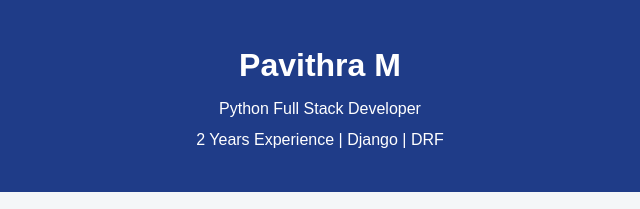
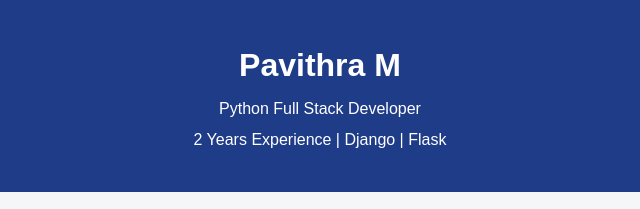
Before and after one commit to pavithra24680/pavithra_m, a plain HTML site: page index.html in a window 1280 px wide. Shown: the top 209 px of the page, 320-960 px from the left. Drawn offline with Linux system fonts and the light colour scheme.

Commit message:
Update index.html

```diff
--- a/index.html
+++ b/index.html
@@ -109,7 +109,7 @@
 <header>
   <h1>Pavithra M</h1>
   <p>Python Full Stack Developer</p>
-  <p>2 Years Experience | Django | DRF</p>
+  <p>2 Years Experience | Django | Flask</p>
 </header>
 
 <section>
```
